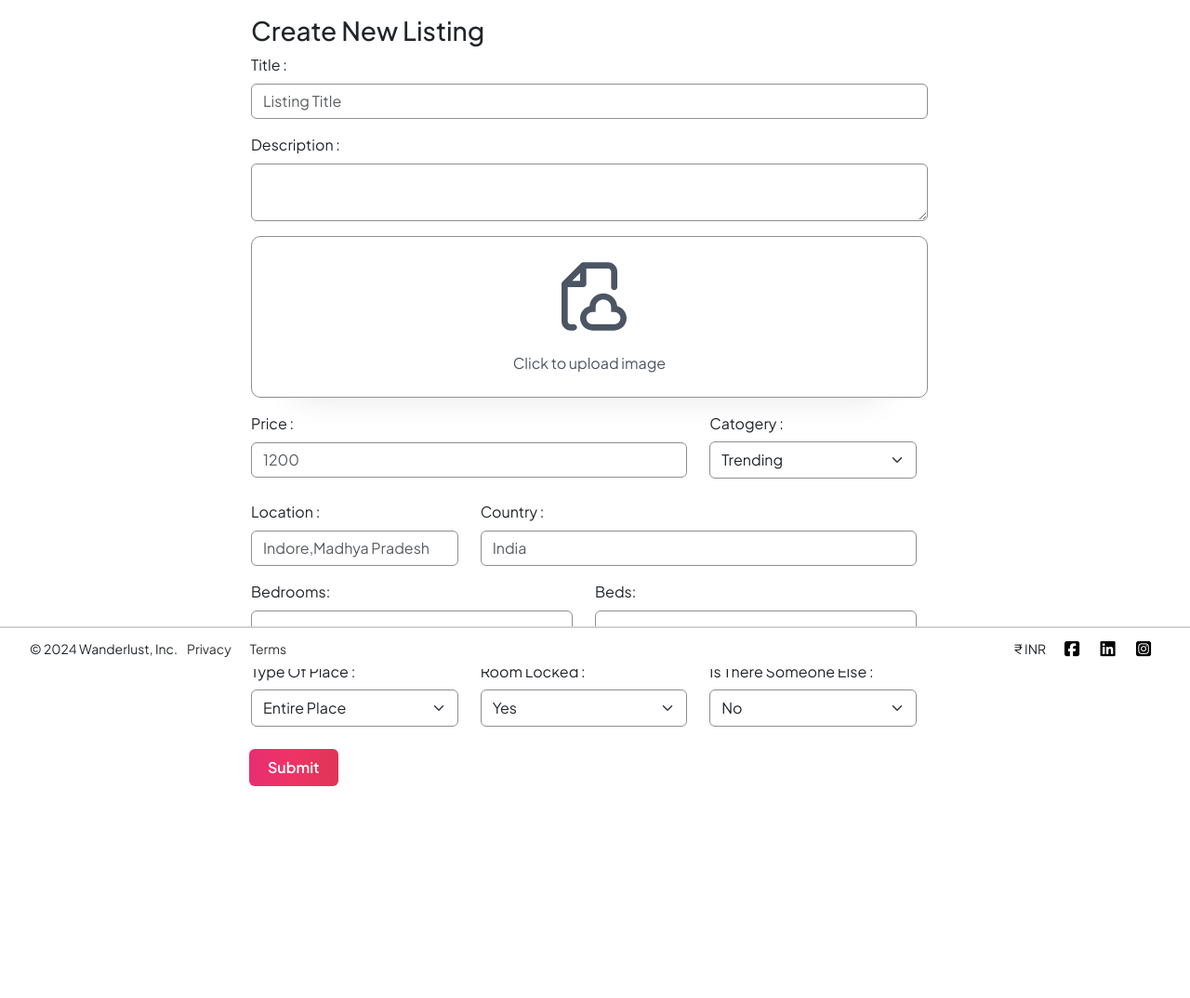
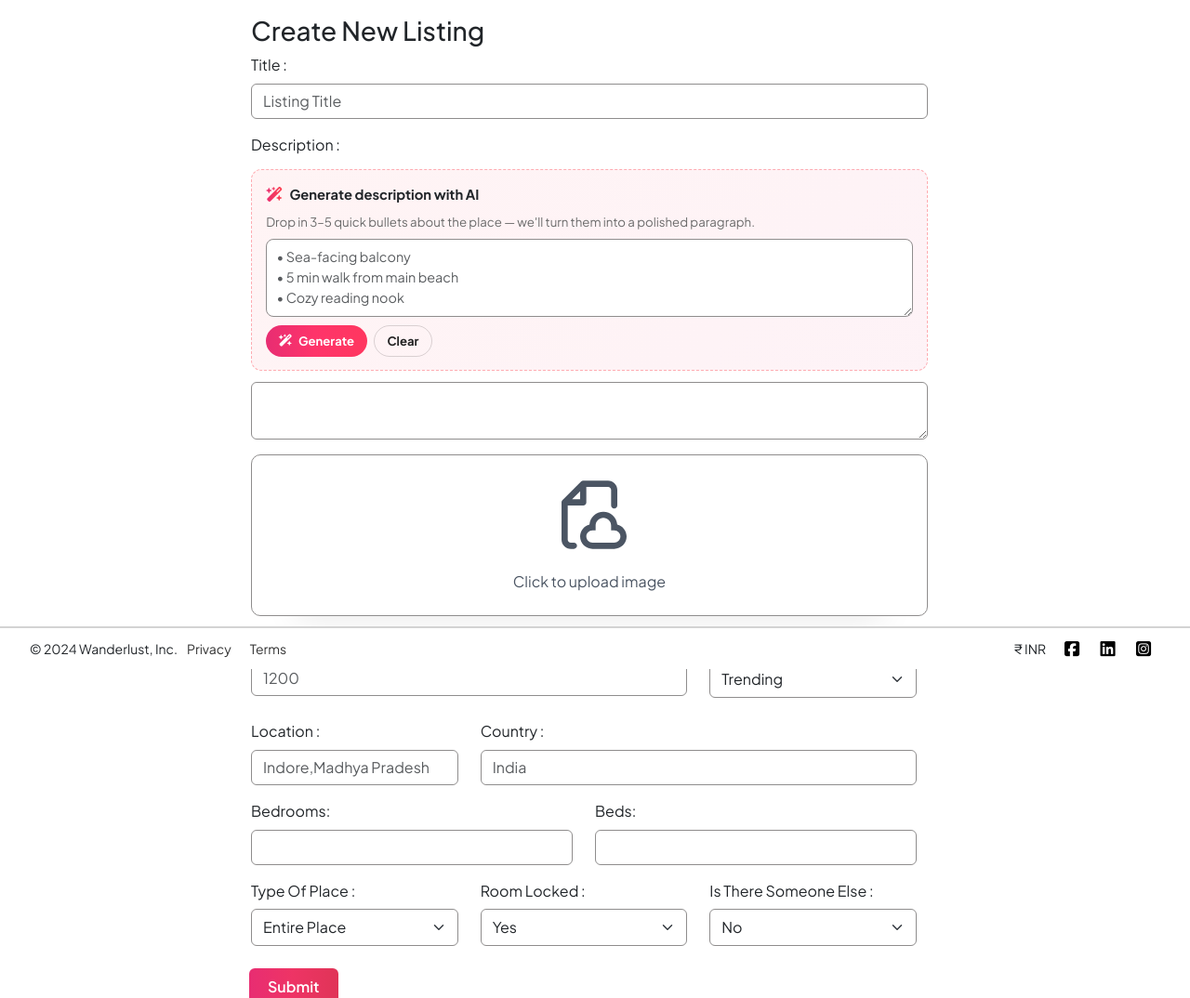
Before and after one commit to Shishir2405/WanderLust, a Node server app: page /listings/new in a window 1280 px wide. Shown: the part 80-1154 px from the top of the page at 93% size. Before the commit the page ends 926 px from the top, so only its background shows below. Run offline with Node 20, Linux system fonts and the light colour scheme; the visitor is signed in with stand-in values (Sample User, id 1); some libraries are stand-ins or nearby versions.

Commit message:
F6: AI listing description generator via Hugging Face Inference API (closes #13)
- POST /api/ai/listing-description (auth required) accepts host bullets +
  listing metadata and proxies to Hugging Face Inference API (default model:
  mistralai/Mistral-7B-Instruct-v0.2, override via HF_MODEL env)
- 25s timeout via AbortController; structured error responses with codes
- Returns 503 with a clear hint when HF_TOKEN is not configured
- New listing form now has a brand-aligned AI panel above the description
  textarea: bullets in, generated paragraph drops into the textarea
- Loading spinner, Toast confirmations, and a Clear button for re-runs
- Falls back gracefully when the model needs to warm up (wait_for_model)

```diff
--- a/app.js
+++ b/app.js
@@ -28,6 +28,7 @@ const reviewRouter = require("./routes/review.js");
 const userRouter = require("./routes/user.js");
 const filterRouter = require("./routes/filter.js");
 const apiRouter = require("./routes/api.js");
+const aiRouter = require("./routes/ai.js");
 const User = require("./models/user.js");
 const wrapAsyn = require("./utils/wrapAsyn.js");
 const Listing = require("./models/listing.js");
@@ -161,6 +162,7 @@ app.use("/listings/:id/reviews", reviewRouter);
 app.use("/", userRouter);
 app.use("/filter", filterRouter);
 app.use("/api", apiRouter);
+app.use("/api/ai", aiRouter);
 
 /**
  * * Starting Express Server
--- /dev/null
+++ b/public/JS/ai-generator.js
@@ -0,0 +1,80 @@
+(function () {
+  "use strict";
+
+  function readFormMeta(form) {
+    const get = (name) => {
+      const el = form.querySelector(`[name="${name}"]`);
+      return el ? (el.value || "").trim() : "";
+    };
+    return {
+      title: get("listing[title]"),
+      location: get("listing[location]"),
+      country: get("listing[country]"),
+      category: get("listing[category]"),
+    };
+  }
+
+  function init() {
+    const block = document.querySelector("[data-ai-gen]");
+    if (!block) return;
+    const form = block.closest("form");
+    const targetSelector = block.getAttribute("data-ai-target");
+    const target = form?.querySelector(targetSelector);
+    if (!form || !target) return;
+
+    const bullets = block.querySelector(".ai-gen__bullets");
+    const btn = block.querySelector("[data-ai-go]");
+    const ghost = block.querySelector("[data-ai-clear]");
+    const status = block.querySelector(".ai-gen__status");
+
+    btn.addEventListener("click", async (e) => {
+      e.preventDefault();
+      const v = (bullets.value || "").trim();
+      if (v.length < 8) {
+        if (window.Toast)
+          window.Toast.show("Add a few bullets first", "info", 2400);
+        bullets.focus();
+        return;
+      }
+      block.classList.add("is-loading");
+      btn.disabled = true;
+      status.textContent = "Generating description…";
+      try {
+        const res = await fetch("/api/ai/listing-description", {
+          method: "POST",
+          headers: { "Content-Type": "application/json" },
+          body: JSON.stringify({ bullets: v, ...readFormMeta(form) }),
+        });
+        const data = await res.json();
+        if (!res.ok) throw new Error(data.error || "Generation failed");
+        target.value = data.description || "";
+        target.dispatchEvent(new Event("input", { bubbles: true }));
+        if (window.Toast)
+          window.Toast.show(
+            "Draft inserted — feel free to edit",
+            "success",
+            2600
+          );
+      } catch (err) {
+        if (window.Toast)
+          window.Toast.show(err.message || "Couldn't generate", "error", 3500);
+      } finally {
+        block.classList.remove("is-loading");
+        btn.disabled = false;
+        status.textContent = "";
+      }
+    });
+
+    ghost?.addEventListener("click", (e) => {
+      e.preventDefault();
+      bullets.value = "";
+      bullets.focus();
+    });
+  }
+
+  if (document.readyState === "loading") {
+    document.addEventListener("DOMContentLoaded", init);
+  } else {
+    init();
+  }
+})();
--- /dev/null
+++ b/public/css/ai-generator.css
@@ -0,0 +1,126 @@
+.ai-gen {
+  margin: 0.4rem 0 0.8rem;
+  background: linear-gradient(
+    135deg,
+    rgba(254, 66, 77, 0.06) 0%,
+    rgba(232, 45, 114, 0.06) 100%
+  );
+  border: 1px dashed rgba(254, 66, 77, 0.4);
+  border-radius: 0.7rem;
+  padding: 0.85rem 0.95rem;
+  font-family: "Plus Jakarta Sans", sans-serif;
+}
+
+[data-theme="dark"] .ai-gen {
+  background: linear-gradient(
+    135deg,
+    rgba(254, 66, 77, 0.1) 0%,
+    rgba(232, 45, 114, 0.1) 100%
+  );
+  border-color: rgba(254, 66, 77, 0.5);
+}
+
+.ai-gen__head {
+  display: flex;
+  align-items: center;
+  gap: 0.55rem;
+  margin-bottom: 0.5rem;
+}
+
+.ai-gen__title {
+  font-weight: 700;
+  font-size: 0.92rem;
+  margin: 0;
+  display: flex;
+  align-items: center;
+  gap: 0.45rem;
+}
+
+.ai-gen__sparkle {
+  background: linear-gradient(to right, #e82d72, #fe424d);
+  -webkit-background-clip: text;
+  background-clip: text;
+  color: transparent;
+  font-size: 1rem;
+}
+
+.ai-gen__bullets {
+  width: 100%;
+  resize: vertical;
+  min-height: 4.5rem;
+  border-radius: 0.5rem !important;
+  padding: 0.55rem 0.65rem !important;
+  font-size: 0.9rem !important;
+}
+
+.ai-gen__actions {
+  display: flex;
+  gap: 0.45rem;
+  margin-top: 0.55rem;
+  flex-wrap: wrap;
+}
+
+.ai-gen__btn {
+  padding: 0.4rem 0.85rem;
+  border-radius: 1.2rem;
+  border: none;
+  font-weight: 700;
+  font-size: 0.82rem;
+  cursor: pointer;
+  background: linear-gradient(to right, #e82d72 0%, #fe346a 48%, #ff375f 100%);
+  color: #fff;
+  display: inline-flex;
+  align-items: center;
+  gap: 0.4rem;
+  transition: transform 0.15s ease, opacity 0.15s ease;
+}
+
+.ai-gen__btn:hover {
+  transform: translateY(-1px);
+}
+
+.ai-gen__btn:disabled {
+  opacity: 0.6;
+  cursor: not-allowed;
+  transform: none;
+}
+
+.ai-gen__btn--ghost {
+  background: transparent;
+  color: var(--wl-text, #222);
+  border: 1.5px solid rgba(0, 0, 0, 0.15);
+}
+
+[data-theme="dark"] .ai-gen__btn--ghost {
+  border-color: rgba(255, 255, 255, 0.2);
+  color: #ededed;
+}
+
+.ai-gen__status {
+  font-size: 0.82rem;
+  color: var(--wl-text-muted, #6b6b6b);
+  display: none;
+  margin-top: 0.45rem;
+}
+
+.ai-gen.is-loading .ai-gen__status {
+  display: inline-block;
+}
+
+.ai-gen__spinner {
+  display: inline-block;
+  width: 0.9rem;
+  height: 0.9rem;
+  border: 2px solid currentColor;
+  border-right-color: transparent;
+  border-radius: 50%;
+  animation: ai-spin 0.7s linear infinite;
+  vertical-align: -0.18em;
+  margin-right: 0.45rem;
+}
+
+@keyframes ai-spin {
+  to {
+    transform: rotate(360deg);
+  }
+}
--- a/views/layouts/boilerplate.ejs
+++ b/views/layouts/boilerplate.ejs
@@ -52,6 +52,7 @@
     <link rel="stylesheet" href="/css/header-scroll.css" />
     <link rel="stylesheet" href="/css/form-validate.css" />
     <link rel="stylesheet" href="/css/search-autocomplete.css" />
+    <link rel="stylesheet" href="/css/ai-generator.css" />
     <link
       href="https://api.mapbox.com/mapbox-gl-js/v3.3.0/mapbox-gl.css" rel="stylesheet"/>
     <script src="https://api.mapbox.com/mapbox-gl-js/v3.3.0/mapbox-gl.js"></script>
@@ -76,6 +77,7 @@
     <script src="/JS/header-scroll.js"></script>
     <script src="/JS/form-validate.js"></script>
     <script src="/JS/search-autocomplete.js"></script>
+    <script src="/JS/ai-generator.js"></script>
     <script src="/JS/script.js"></script>
   </body>
 </html>
--- a/views/listings/new.ejs
+++ b/views/listings/new.ejs
@@ -26,6 +26,37 @@
         </div>
         <div class="mb-3">
           <label for="description" class="form-label">Description : </label>
+
+          <div class="ai-gen" data-ai-gen data-ai-target="#description">
+            <div class="ai-gen__head">
+              <p class="ai-gen__title">
+                <span class="ai-gen__sparkle"><i class="fa-solid fa-wand-magic-sparkles" aria-hidden="true"></i></span>
+                Generate description with AI
+              </p>
+            </div>
+            <p style="font-size: 0.83rem; color: var(--wl-text-muted, #6b6b6b); margin: 0 0 0.5rem;">
+              Drop in 3–5 quick bullets about the place — we'll turn them into a polished paragraph.
+            </p>
+            <textarea
+              class="ai-gen__bullets form-control"
+              placeholder="• Sea-facing balcony&#10;• 5 min walk from main beach&#10;• Cozy reading nook"
+              rows="3"
+            ></textarea>
+            <div class="ai-gen__actions">
+              <button type="button" class="ai-gen__btn" data-ai-go>
+                <i class="fa-solid fa-wand-magic-sparkles" aria-hidden="true"></i>
+                Generate
+              </button>
+              <button type="button" class="ai-gen__btn ai-gen__btn--ghost" data-ai-clear>
+                Clear
+              </button>
+              <span class="ai-gen__status">
+                <span class="ai-gen__spinner" aria-hidden="true"></span>
+                Generating…
+              </span>
+            </div>
+          </div>
+
           <textarea
             type="text"
             class="form-control"
```
Also changed, not shown: routes/ai.js (added, +111 -0 lines).
